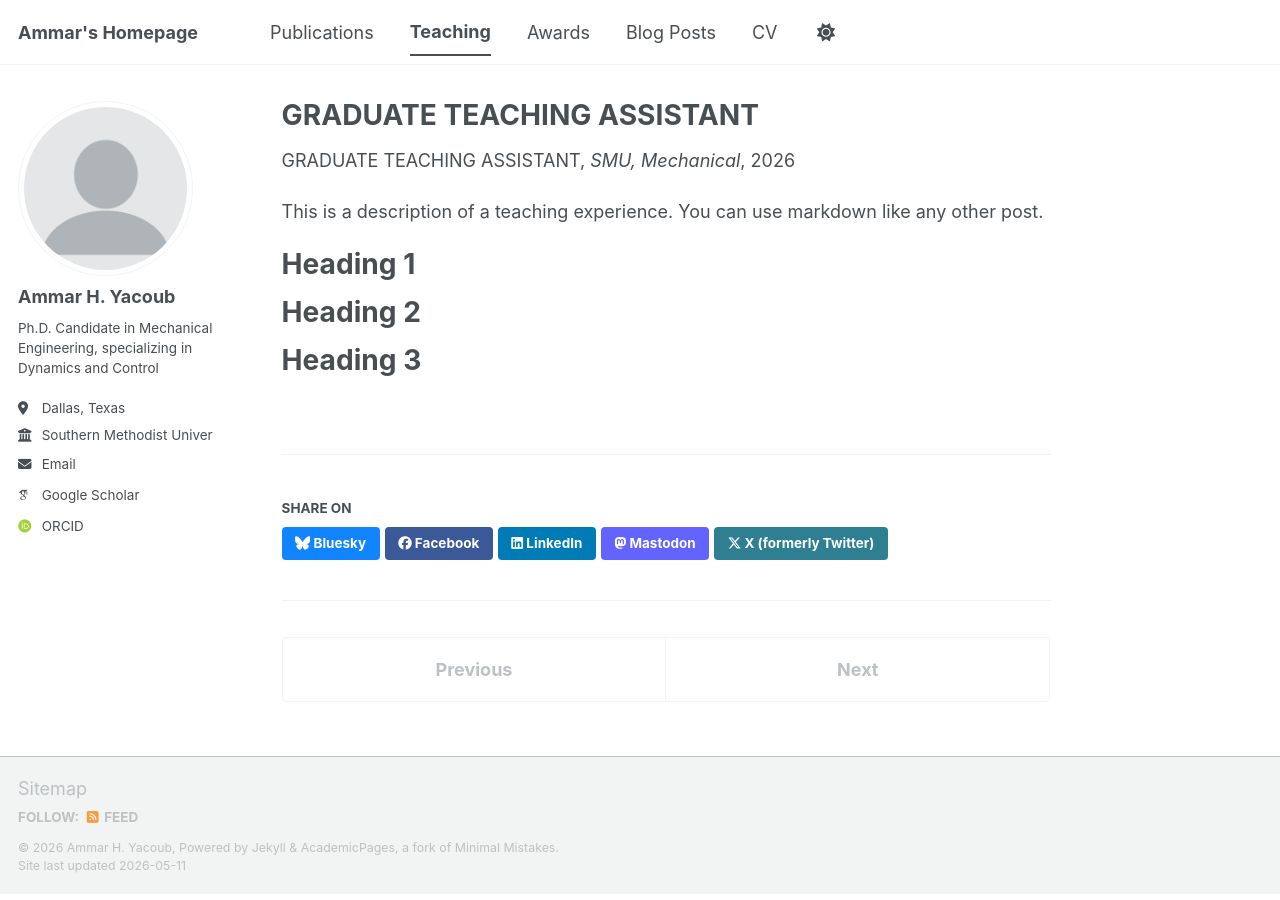
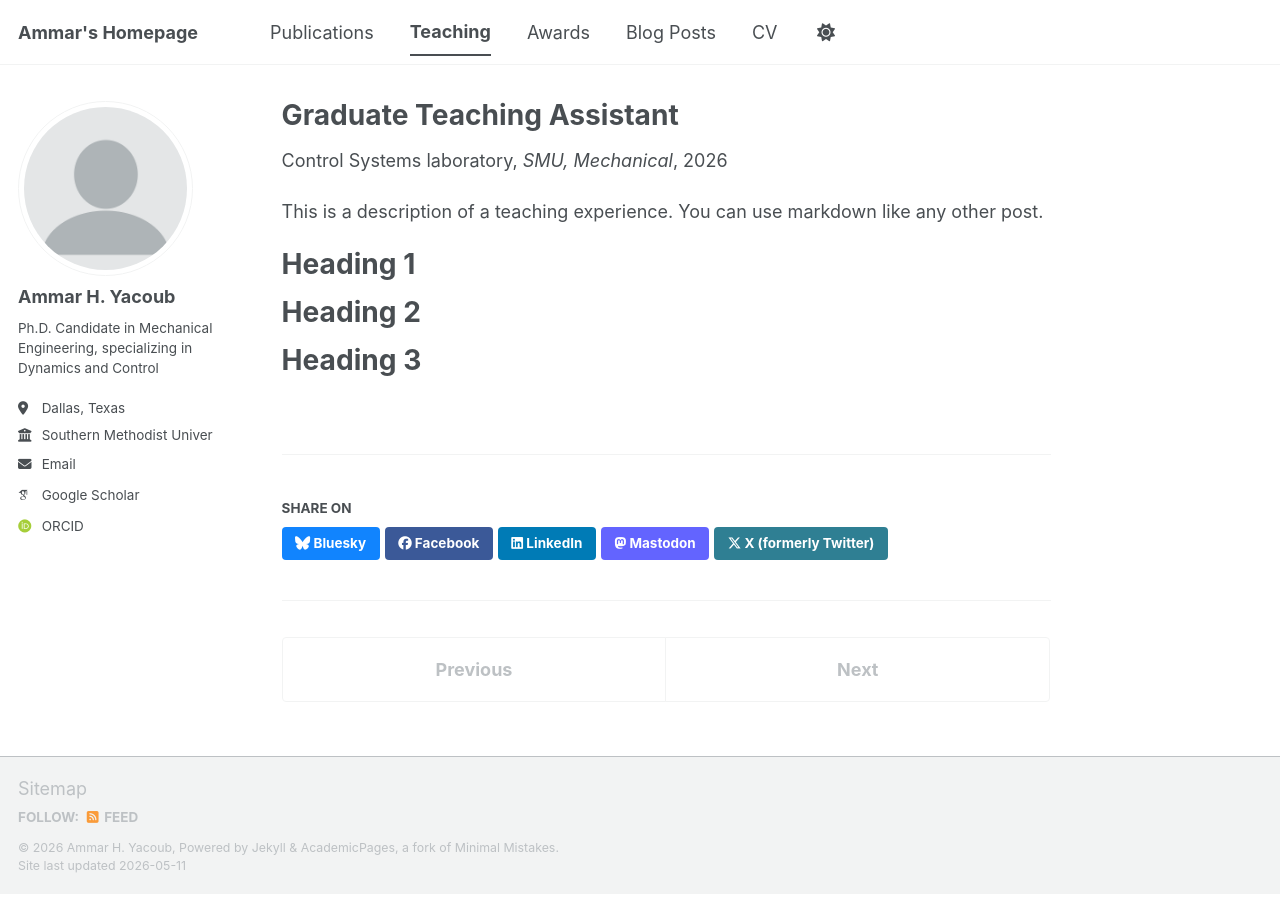
Before and after one commit to AmmarYacoub/AmmarYacoub.github.io, a Jekyll site: the page built from _teaching/2026-spring-teaching-1.md, in a window 1280 px wide. Built offline with Jekyll 4.4.1, drawn with Linux system fonts in a browser that asks for light colours; some web fonts are replaced; a script bundle is joined from its source files by our own code; library files that are not in the unit come from our copies.

Commit message:
Fix title and type formatting in teaching file

```diff
--- a/_teaching/2026-spring-teaching-1.md
+++ b/_teaching/2026-spring-teaching-1.md
@@ -1,7 +1,7 @@
 ---
-title: "GRADUATE TEACHING ASSISTANT"
+title: "Graduate Teaching Assistant"
 collection: teaching
-type: "GRADUATE TEACHING ASSISTANT"
+type: "Control Systems laboratory"
 permalink: /teaching/2026-spring-teaching-1
 venue: "SMU, Mechanical"
 date: 2026-01-01
```
